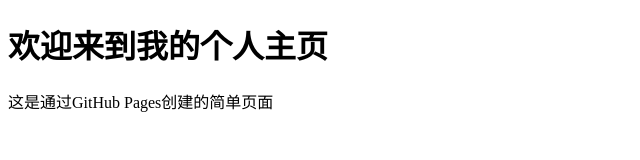
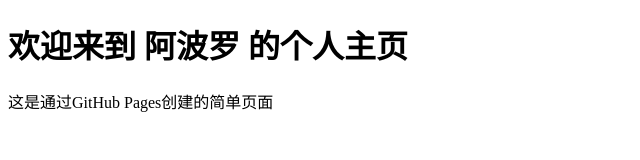
Before and after one commit to Apollo8cn/my-first-project, a plain HTML site: page index.html in a window 1280 px wide. Shown: the whole page, without its empty margins (0-640 px from the left). Drawn offline with Linux system fonts and the light colour scheme.

Commit message:
Update index.html

```diff
--- a/index.html
+++ b/index.html
@@ -5,7 +5,7 @@
     <meta charset="utf-8">
 </head>
 <body>
-    <h1>欢迎来到我的个人主页</h1>
+    <h1>欢迎来到 阿波罗 的个人主页</h1>
     <p>这是通过GitHub Pages创建的简单页面</p>
 </body>
 </html>
```
